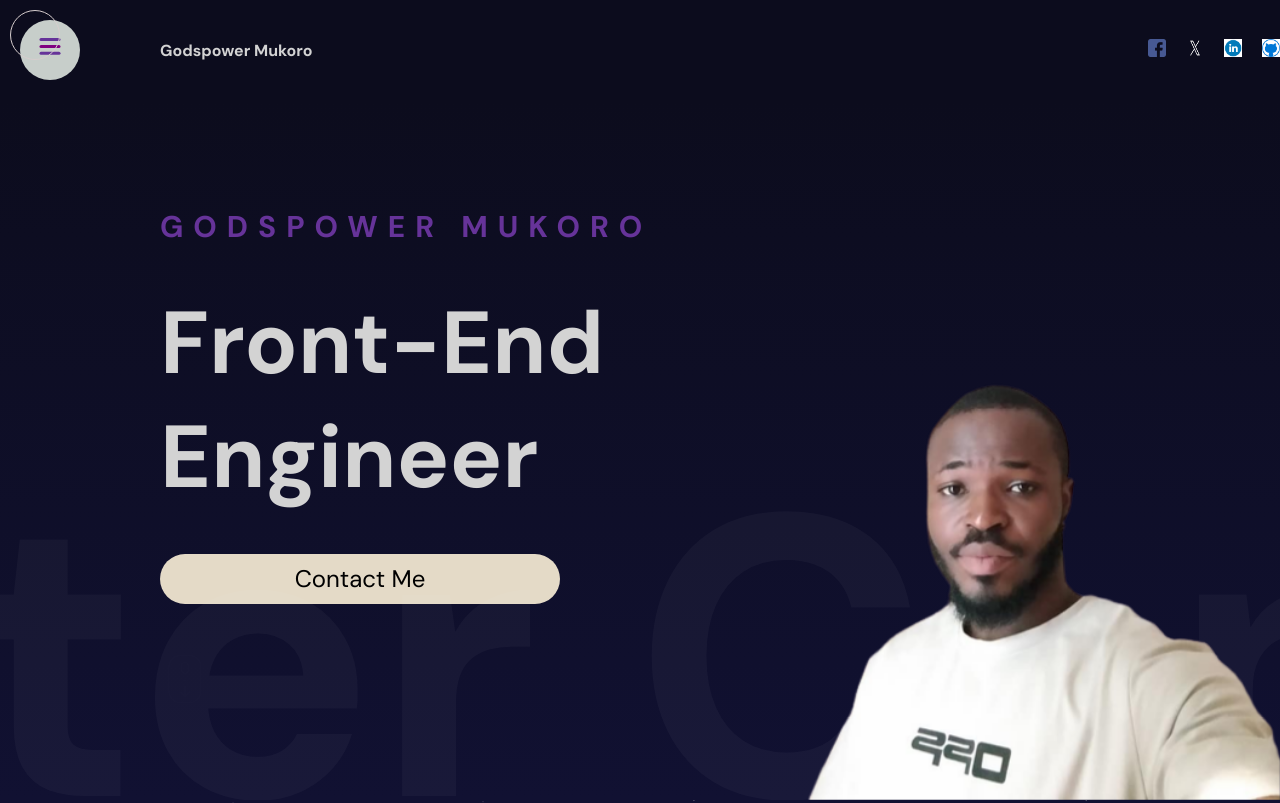
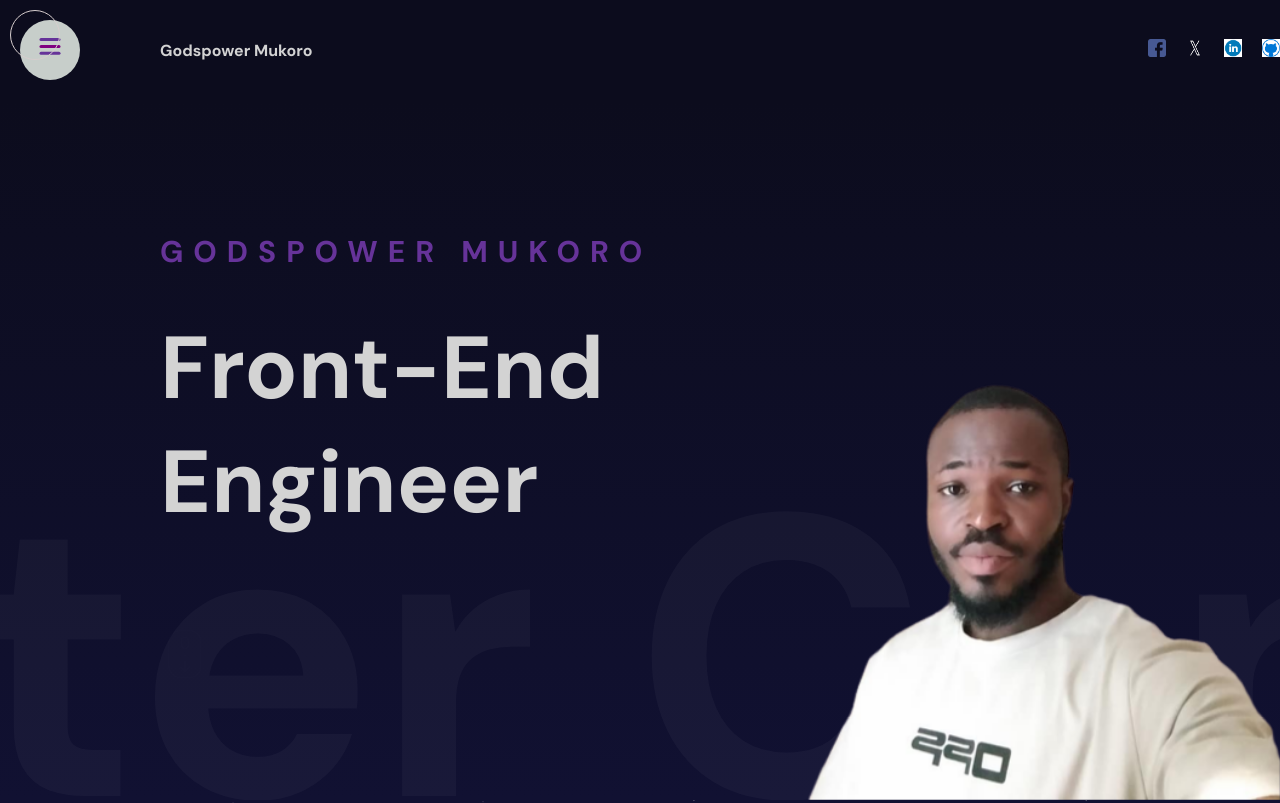
Before and after one commit to Gmukoro/myportfolio, a React (Vite) app: page / in a window 1280 px wide. Shown: the top 803 px of the page. Built offline with nearby package versions, Linux system fonts and the light colour scheme.

Commit message:
Updated hero section

```diff
--- a/src/components/hero/Hero.jsx
+++ b/src/components/hero/Hero.jsx
@@ -50,9 +50,9 @@ const Hero = () => {
           <motion.h2 variants={textVariants}>GODSPOWER MUKORO</motion.h2>
           <motion.h1 variants={textVariants}>Front-End Engineer</motion.h1>
           <motion.div variants={textVariants} className="button">
-            <motion.button variants={textVariants}>
+            {/* <motion.button variants={textVariants}>
               <a href="#Contact">Contact Me</a>
-            </motion.button>
+            </motion.button> */}
             {/* <button type="button">Contact Me</button> */}
           </motion.div>
           {/*  */}
--- a/src/components/hero/hero.scss
+++ b/src/components/hero/hero.scss
@@ -147,6 +147,7 @@
     //   width: 100%;
     //   top: unset;
     //   bottom: 0;
+
     // }
 
     @include mobile {
```
